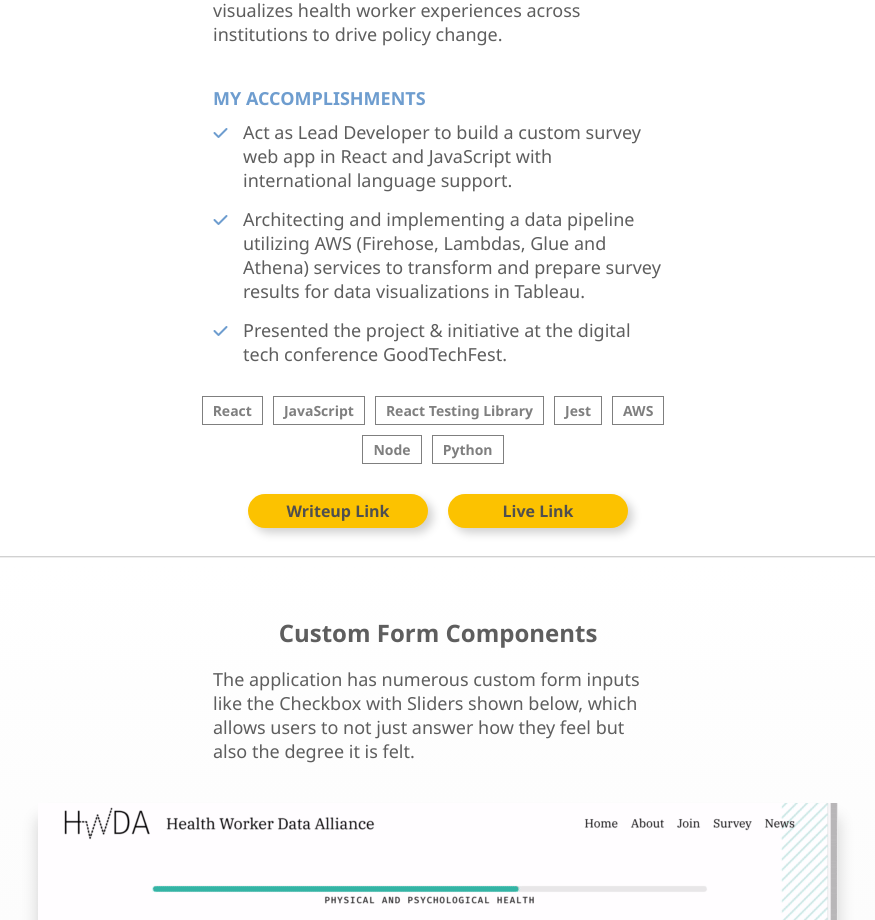
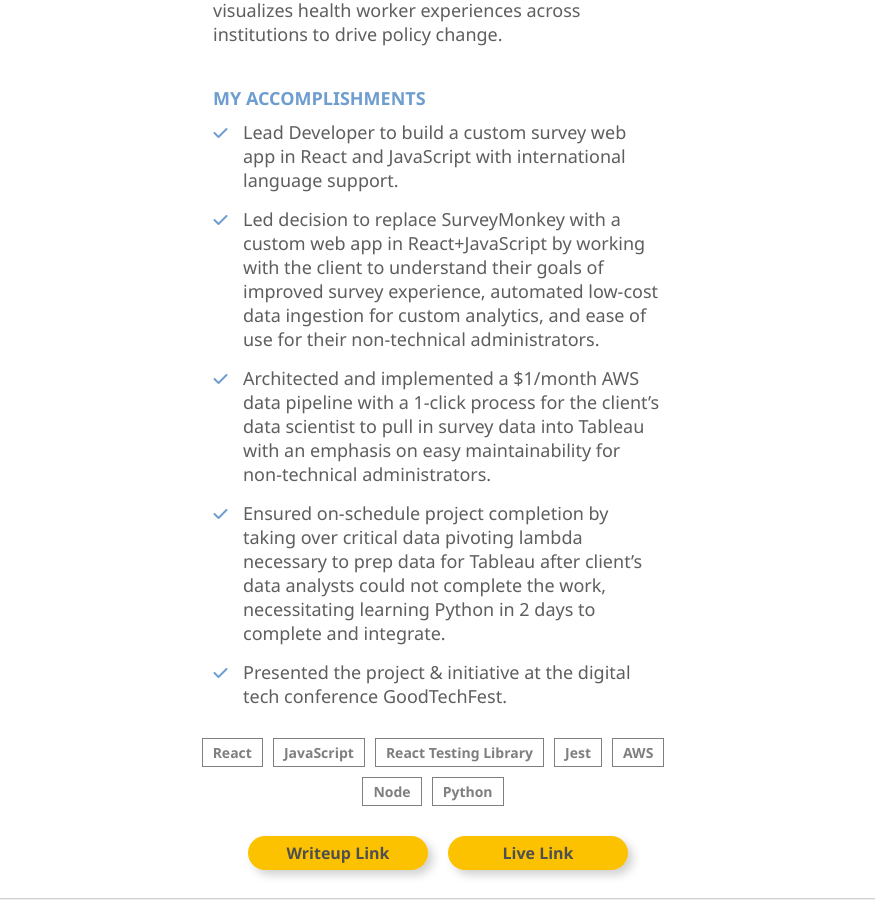
Before and after one commit to serpient/fsadikin, a React (Create React App) app: page /#/projects/Health-Worker-Data-Alliance in a window 1280 px wide. Shown: the part 887-1807 px from the top of the page, without its empty margins (202-1077 px from the left). Built offline with nearby package versions, Linux system fonts and the light colour scheme.

Commit message:
Update HWDA work done list

```diff
--- a/src/project_data/HWDA.js
+++ b/src/project_data/HWDA.js
@@ -14,8 +14,10 @@ const HWDA = {
   HWDA is a collection of volunteers trying to help hospitals monitor physical health, mental health, and safety of frontline health workers. Data on their mental and physical health is limited, and  fragmented. To help, HWDA aggregates and visualizes health worker experiences across institutions to drive policy change.
   `,
   workDone: [
-    'Act as Lead Developer to build a custom survey web app in React and JavaScript with international language support.',
-    'Architecting and implementing a data pipeline utilizing AWS (Firehose, Lambdas, Glue and Athena) services to transform and prepare survey results for data visualizations in Tableau.',
+    'Lead Developer to build a custom survey web app in React and JavaScript with international language support.',
+    'Led decision to replace SurveyMonkey with a custom web app in React+JavaScript by working with the client to understand their goals of improved survey experience, automated low-cost data ingestion for custom analytics, and ease of use for their non-technical administrators.',
+    'Architected and implemented a $1/month AWS data pipeline with a 1-click process for the client’s data scientist to pull in survey data into Tableau with an emphasis on easy maintainability for non-technical administrators.',
+    'Ensured on-schedule project completion by taking over critical data pivoting lambda necessary to prep data for Tableau after client’s data analysts could not complete the work, necessitating learning Python in 2 days to complete and integrate.',
     'Presented the project & initiative at the digital tech conference GoodTechFest.'
   ],
   githubLink: undefined,
```
